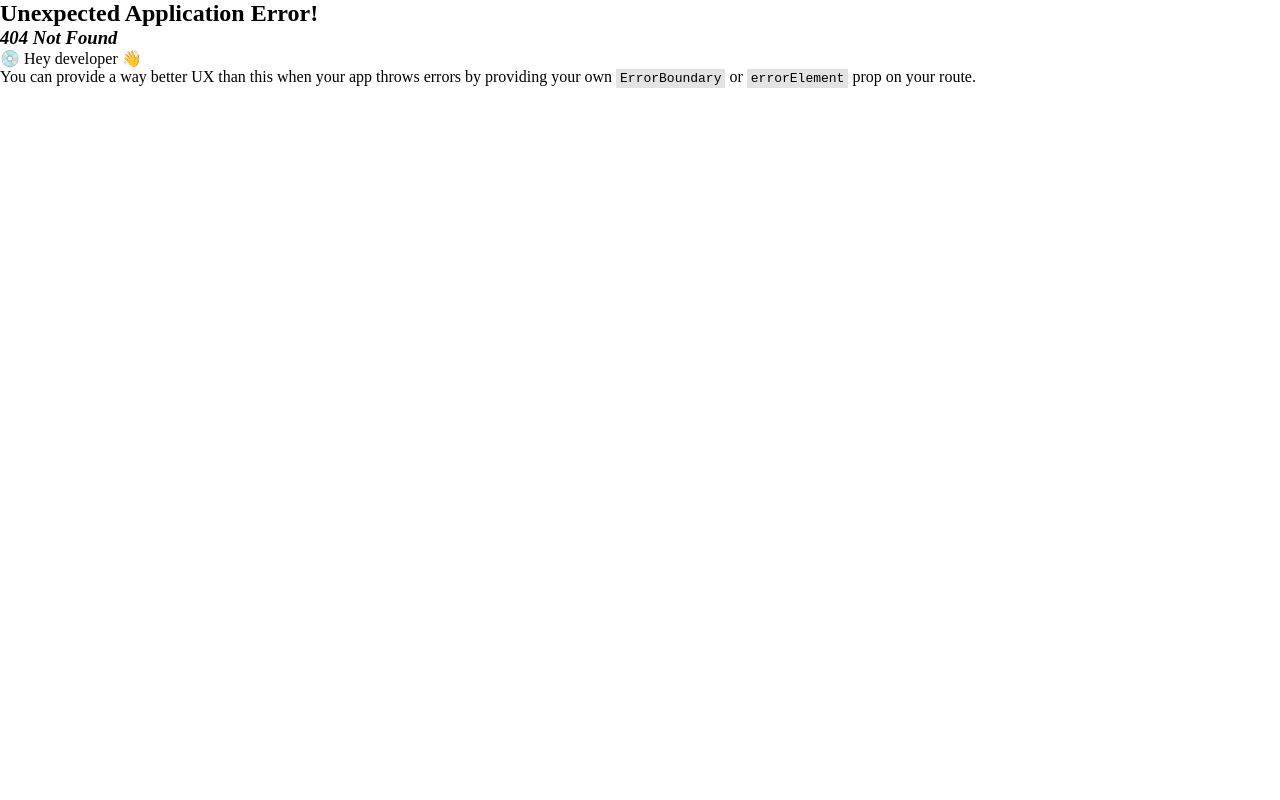
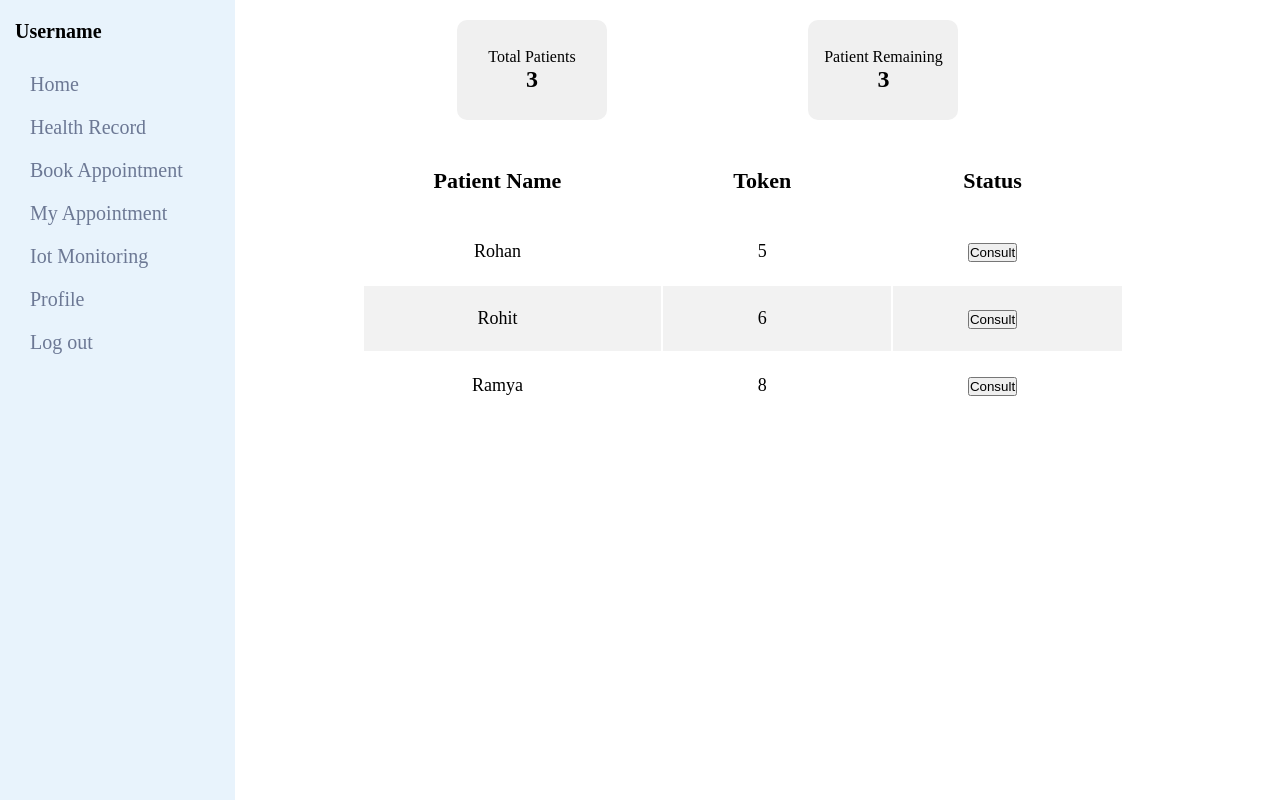
Before and after one commit to subin1511/Medicare, a React (Create React App) app: page /Patientlist in a window 1280 px wide. Before the commit this address had no page. Built offline with nearby package versions, Linux system fonts and the light colour scheme.

Commit message:
bookAppoint,myAppoint and patientList

```diff
--- a/src/pages/dashbored/bookAppoint.css
+++ b/src/pages/dashbored/bookAppoint.css
@@ -1,13 +1,16 @@
 .t1,td{
   text-align: center;
-  font-size: 18px
+  font-size: 18px;
+  padding: 22px;
+  padding-right: 100px;
+  padding-left: 20px;
 }
 .t1,th{
   text-align: center;
-  font-size: 22px
-}
-.filter{
-  margin-right: 500px;
+  font-size: 22px;
+  padding: 23px;
+  padding-right: 100px;
+  padding-left: 20px;
 }
 .t1{
   column-gap: 40px;
--- a/src/pages/dashbored/bookAppoint.jsx
+++ b/src/pages/dashbored/bookAppoint.jsx
@@ -8,7 +8,6 @@ const BookAppoint = () => {
     <div>
       <Sidebar>
       <h1>Doctors List</h1>
-      <h4 className='filter' align="right">Filter </h4>
       <table className='t1'>
         <thead>
           <tr>
--- /dev/null
+++ b/src/pages/dashbored/myappoint.css
@@ -0,0 +1,21 @@
+.t2,td{
+    text-align: center;
+    font-size: 18px;
+    padding: 21px;
+    padding-right: 100px;
+    padding-left: 20px;
+  }
+  .t2,th{
+    text-align: center;
+    font-size: 21px;
+    padding: 23px;
+    padding-right: 100px;
+    padding-left: 20px;
+  }
+  .t2{
+    column-gap: 40px;
+    margin-left: auto;
+    margin-right: auto;
+    column-gap: 30px;
+    tr:nth-child(even) {background-color: #f2f2f2;}
+  }
--- /dev/null
+++ b/src/pages/dashbored/myappoint.jsx
@@ -0,0 +1,43 @@
+import React from 'react'
+import Sidebar from '../../components/Sidebar';
+import './myappoint.css'
+
+const MyAppoint = () => {
+  return (
+
+    <div>
+      <Sidebar>
+      <h1>My Appointment</h1>
+      <table className='t2'>
+        <thead>
+          <tr>
+            <th>Doctor Name</th>
+            <th>Speciality</th>
+            <th>Date</th>
+            <th>Time</th>
+            <th>Token</th>
+          </tr>
+        </thead>
+        <tbody>
+         <tr>
+            <td>Dr John</td>
+            <td>Orthology</td>
+            <td>28/02/2024</td>
+            <td>2pm</td>
+            <td>12</td>
+         </tr>
+         <tr>
+            <td>Dr Rekha</td>
+            <td>Gynacologist</td>
+            <td>3/03/2024</td>
+            <td>2pm</td>
+            <td>10</td>
+         </tr>
+        </tbody>
+      </table>
+      </Sidebar>
+    </div>
+  )
+}
+
+export default MyAppoint;
--- /dev/null
+++ b/src/pages/dashbored/patientlist.css
@@ -0,0 +1,51 @@
+.t1,td{
+    text-align: center;
+    font-size: 18px;
+    padding: 22px;
+    padding-right: 100px;
+    padding-left: 70px;
+  }
+  .t1,th{
+    text-align: center;
+    font-size: 22px;
+    padding: 23px;
+    padding-right: 100px;
+    padding-left: 70px;
+  }
+  .t1{
+    column-gap: 40px;
+    margin-left: auto;
+    margin-right: auto;
+    column-gap: 30px;
+    tr:nth-child(even) {background-color: #f2f2f2;}
+  }
+  .totlPatintContainer {
+    display:flex;
+    flex-direction:row;
+    justify-content: space-evenly;/* Adjust width as needed */
+    padding-right: 100px;
+  }
+
+  .totlPatintContainer1,
+  .totlPatintContainer2 {
+    width: 150px; /* Adjust width as needed */
+    height: 100px; /* Adjust height as needed */
+    background-color: #f0f0f0;
+    border-radius: 10px;
+    display: flex;
+    flex-direction: column;
+    align-items: center;
+    justify-content: center;
+  }
+
+  .text1,
+  .text2 {
+    font-size: 16px;
+    text-align: center;
+  }
+
+  .num1,
+  .num2 {
+    font-size: 24px;
+    font-weight: bold;
+  }
--- /dev/null
+++ b/src/pages/dashbored/patientlist.jsx
@@ -0,0 +1,55 @@
+import React from 'react'
+import Sidebar from '../../components/Sidebar';
+import './patientlist.css'
+const Patientlist = () => {
+    return (
+      <div>
+        <Sidebar>
+          <div class="totlPatintContainer">
+        <div class="totlPatintContainer1">
+    <div class="text1">Total Patients</div>
+    <div class="num1">3</div>
+        </div>
+        <div class="totlPatintContainer2">
+    <div class="text2">Patient Remaining</div>
+    <div class="num2">3</div>
+        </div>
+        </div>
+        <table className='t1'>
+          <thead>
+            <tr>
+              <th>Patient Name</th>
+              <th>Token</th>
+              <th>Status</th>
+            </tr>
+          </thead>
+          <tbody>
+         <tr>
+            <td>Rohan</td>
+            <td>5</td>
+            <td>
+            <button type="button">Consult</button>
+            </td>
+         </tr>
+         <tr>
+            <td>Rohit</td>
+            <td>6</td>
+            <td>
+            <button type="button">Consult</button>
+            </td>
+         </tr>
+         <tr>
+            <td>Ramya</td>
+            <td>8</td>
+            <td>
+            <button type="button">Consult</button>
+            </td>
+         </tr>
+        </tbody>
+      </table>
+      </Sidebar>
+    </div>
+  )
+}
+
+export default Patientlist;
```
Also changed, not shown: src/App.js (+16 -0 lines).
